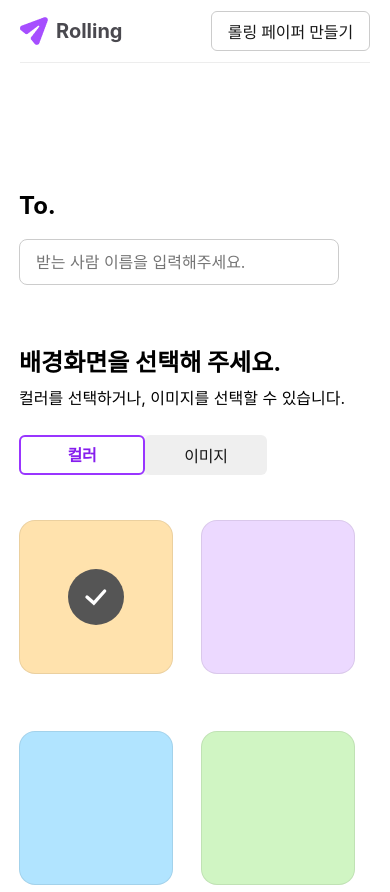
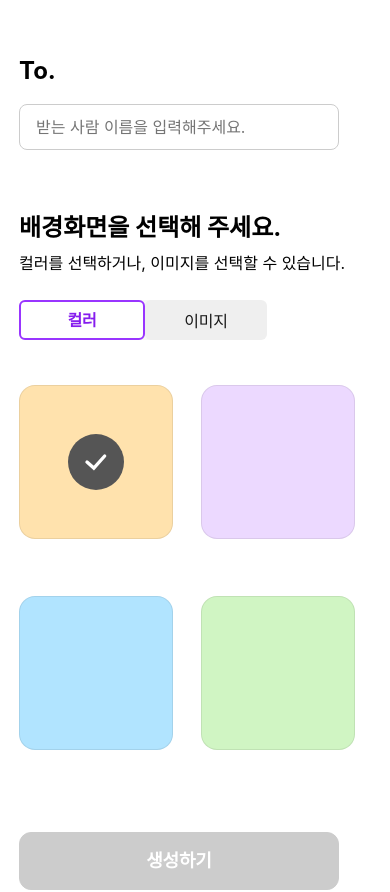
Before and after one commit to codeit-project-rolling/rolling, a React (Create React App) app: page /post in a window 390 px wide. Shown: the top 892 px of the page. Built offline with nearby package versions, Linux system fonts and the light colour scheme; no server answers.

Commit message:
style: Post페이지 반응형 수정2

```diff
--- a/src/components/BackgroundOption/BackColorOption.module.scss
+++ b/src/components/BackgroundOption/BackColorOption.module.scss
@@ -6,7 +6,6 @@
     grid-template-columns: repeat(2, 1fr);
     grid-gap: 1.2rem;
   }
-
   .option {
     border: none;
     width: 16.8rem;
--- a/src/pages/PostPage/PostPage.module.scss
+++ b/src/pages/PostPage/PostPage.module.scss
@@ -5,12 +5,18 @@
   }
   .headerContainer {
     width: 100%;
+    @include mobile {
+      display: none;
+    }
   }
   .mainContainer {
     display: flex;
     flex-direction: column;
     align-items: center;
     margin-top: 12.2rem;
+    @include mobile {
+      margin-top: 5rem;
+    }
     .recipientContainer {
       .toText {
         font-size: 2.4rem;
```
